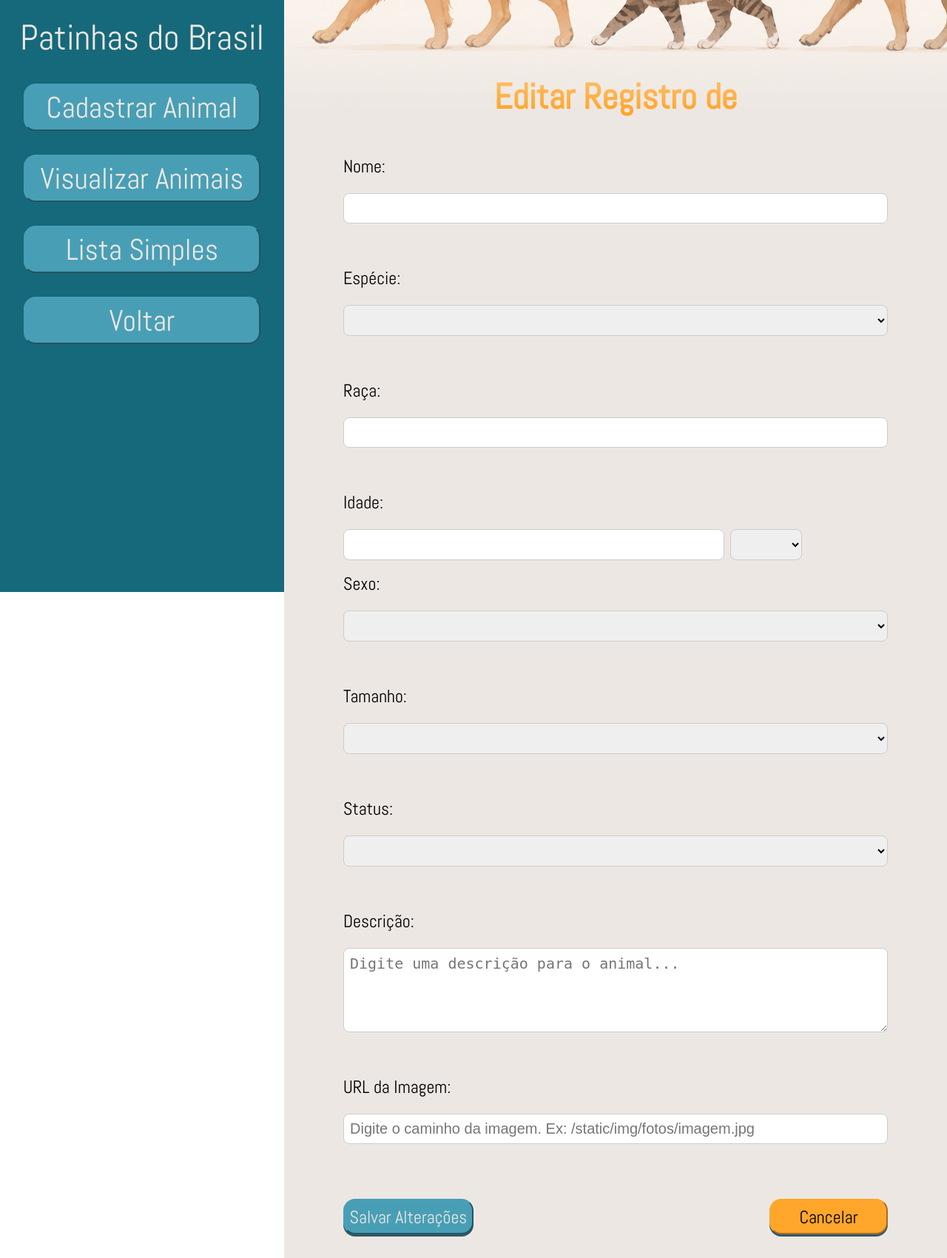
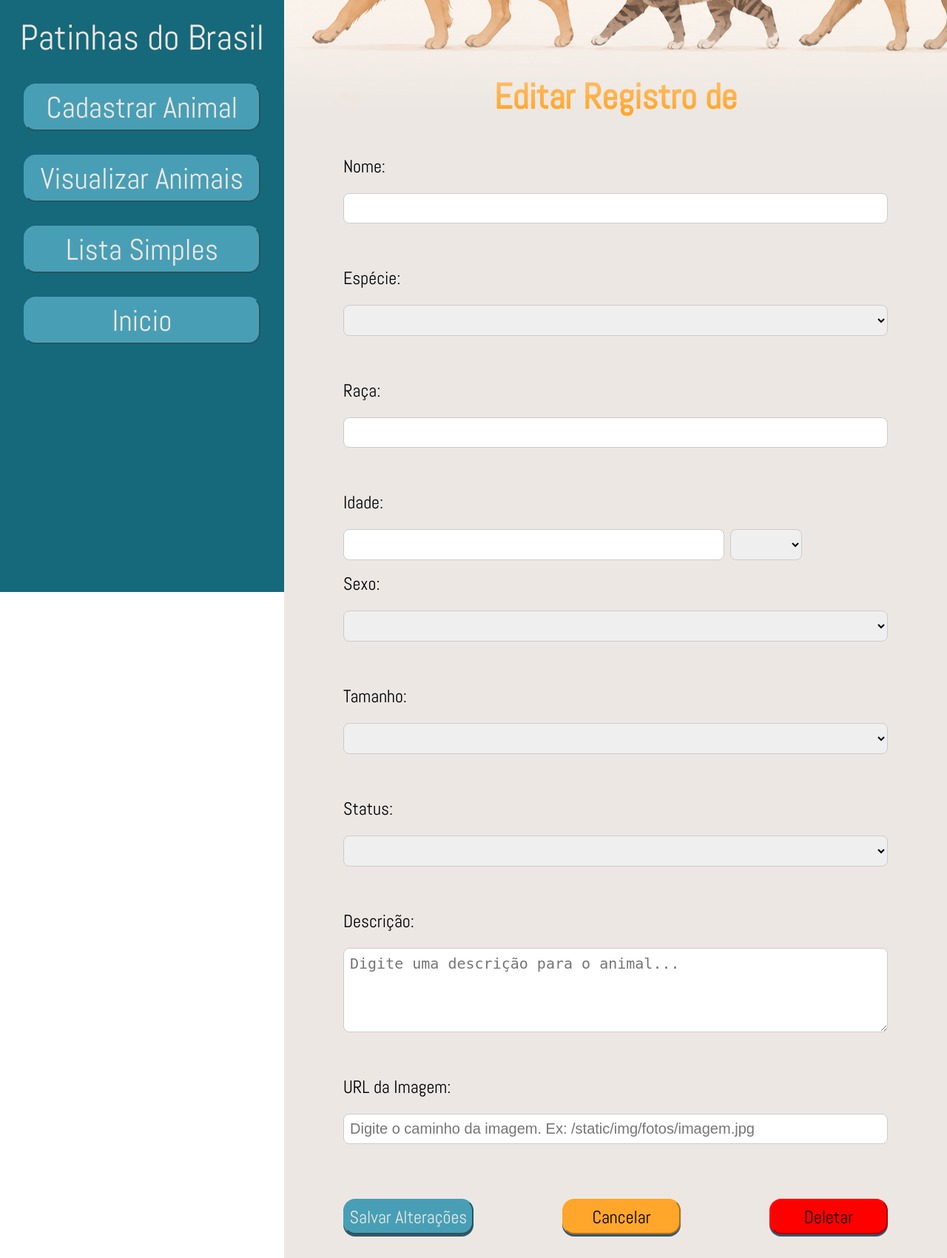
Before and after one commit to MaryanaFraga/projeto-patinhas-do-brasil, a Flask app: template templates/animais/editar.html in a window 1280 px wide. Shown: the whole page at 74% size. Run offline with Flask 3, Linux system fonts and the light colour scheme; the template is opened without the code that fills it, so the values that code supplies are empty.

Commit message:
feat: Adicionar botão de deletar registro no menu de edição

```diff
--- a/static/css/editar_style.css
+++ b/static/css/editar_style.css
@@ -148,7 +148,7 @@ textarea{
 }
 
 .btn-cancelar:hover{
-    background-color: red;
+    background-color: #e08300;
     color: black;
 }
 
@@ -175,3 +175,24 @@ input[type="submit"]:hover{
     background-color: #82C0CC;
     color: black;
 }
+
+.btn-deletar{
+    background-color: red;
+    border-color: red;
+    color: black;
+    font-family: "Abel", sans-serif;
+    font-size: 1.5rem;
+    width: 10rem;
+    height: 3rem;
+    border-radius: 1rem;
+    margin-top: 2rem;
+    margin-bottom: 2rem;
+    margin-left: auto;
+    box-shadow: 0 3px 0px #34586E;
+    cursor: pointer;
+}
+
+.btn-deletar:hover{
+    background-color: rgb(151, 0, 0);
+    color: white;
+}
--- a/templates/animais/editar.html
+++ b/templates/animais/editar.html
@@ -28,7 +28,7 @@
         </a>
 
         <a href="/">
-            <button>Voltar</button>
+            <button>Inicio</button>
         </a>
     </div>
 
@@ -97,6 +97,9 @@
                 <input type="hidden" name="id" value="{{ animal.id }}">
                 <input type="submit" class="btn-enviar" value="Salvar Alterações">
                 <button onclick="history.go(-1)" class="btn-cancelar">Cancelar</button>
+                <form action="/animais/remover_registro/{{animal.id}}" method="POST">
+                    <button type="submit" class="btn-deletar" onclick="return confirm('Tem certeza que deseja deletar o registro de  {{ animal.name }}?')">Deletar</button>
+                </form>
             </div>
 
         </form>
```
